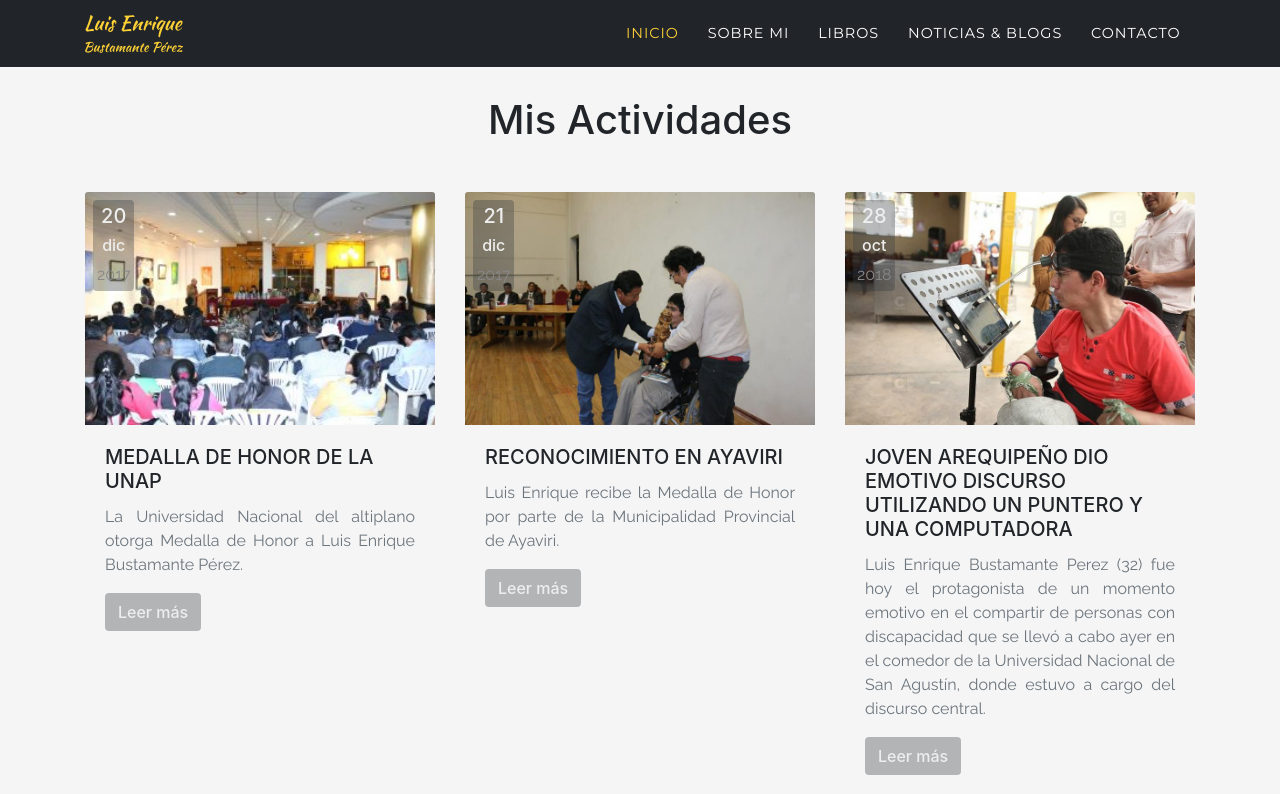
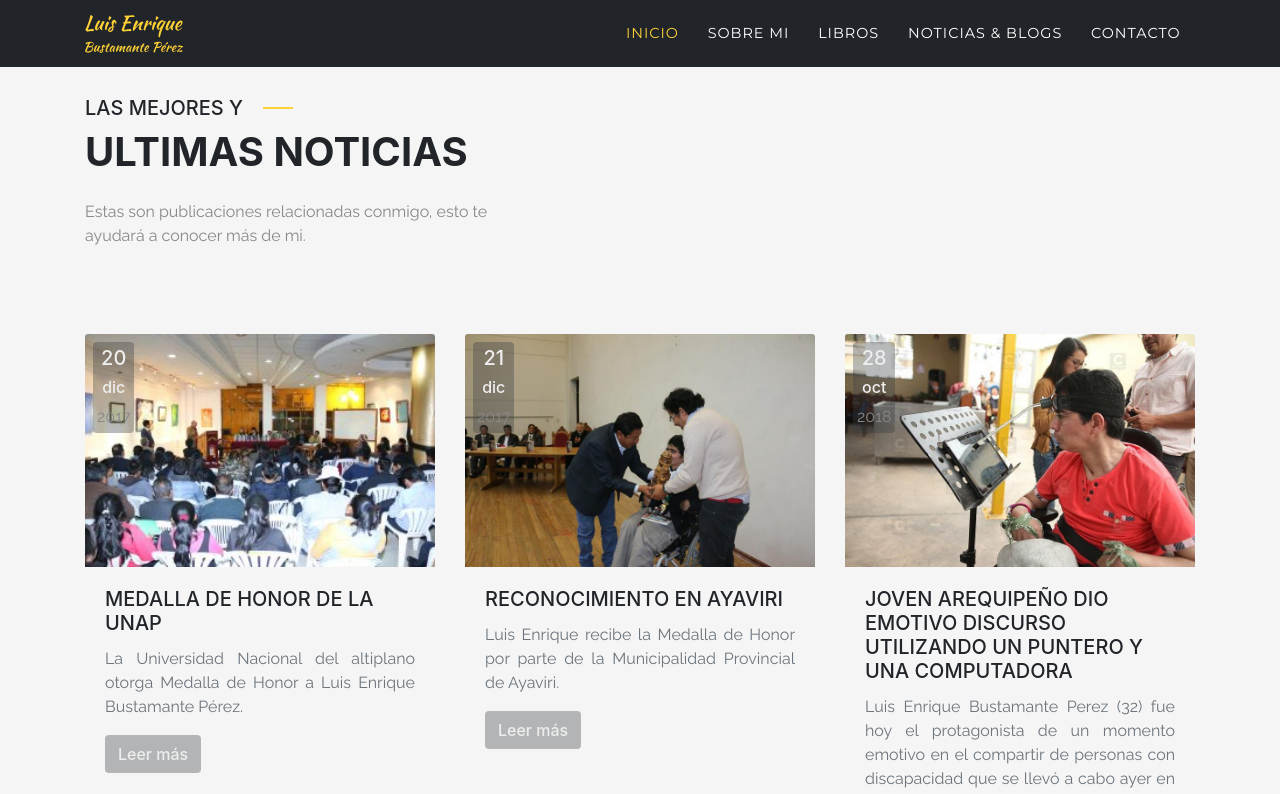
Before and after one commit to christiancazu/enrique_web, a Nuxt app: page /news in a window 1280 px wide. Shown: the top 794 px of the page. Built offline with nearby package versions, Linux system fonts and the light colour scheme.

Commit message:
added titles

```diff
--- a/assets/scss/_global.scss
+++ b/assets/scss/_global.scss
@@ -61,3 +61,28 @@ h1, h2, h3, h4, h5, h6, .h1, .h2, .h3, .h4, .h5, .h6 {
 .contain {
     object-fit: contain;
 }
+
+.pb {
+  &-100 {
+    padding-bottom: 6.25rem;
+  }
+  &-70 {
+    padding-bottom: 4.375rem
+  }
+}
+.pt {
+  &-100 {
+    padding-top: 6.25rem;
+  }
+  &-70 {
+    padding-top: 4.375rem
+  }
+}
+.mt {
+  &-100 {
+    margin-top: 6.25rem;
+  }
+  &-70 {
+    margin-top: 4.375rem
+  }
+}
--- a/components/About.vue
+++ b/components/About.vue
@@ -1,17 +1,26 @@
 <template>
-  <section class="page-section" id="about">
+  <section
+    class="pb-100"
+    id="about"
+  >
     <div class="container">
-      <div class="row">
-        <div class="col-lg-12 text-center">
-          <h2 class="section-heading text-uppercase my-5">Sobre mi</h2>
-          <h3 class="section-subheading text-muted my-5">Mis actividades</h3>
+      <div class="row pb-70">
+        <div class="col-sm-12 col-md-5">
+          <h5 class="text--attach">Aqui muestro más</h5>
+          <h1 class="text--title ">Sobre quien soy yo</h1>
+          <div class="pt-3 pb-6">
+            <p>
+              Vivi momentos entre bueno y malos, pero siempre voy con el buen animo.
+            </p>
+          </div>
         </div>
       </div>
       <div class="row">
         <div class="col-lg-12">
           <ul class="timeline">
             <li
-              v-for="(activity, i) in activities" :key="i"
+              v-for="(activity, i) in activities"
+              :key="i"
               :class="{ 'timeline-inverted': i % 2 }"
             >
               <div class="timeline-image">
@@ -50,7 +59,7 @@ import constants from '~/config/constants'
 
 export default {
   name: 'About',
-  data() {
+  data () {
     return {
       imgPath: constants.IMG_BASE_PATH + '/about/',
       activities: [
--- a/components/MyActivities.vue
+++ b/components/MyActivities.vue
@@ -1,11 +1,20 @@
 <template>
   <div class="my-activities-container">
-    <h1 class="text-center text-title my-5">
-      Mis Actividades
-    </h1>
+    <div class="row pb-70">
+      <div class="col-sm-12 col-md-5">
+        <h5 class="text--attach">Las mejores y</h5>
+        <h1 class="text--title ">ultimas noticias</h1>
+        <div class="pt-3 pb-6">
+          <p>
+            Estas son publicaciones relacionadas conmigo, esto te ayudará a conocer más de mi.
+          </p>
+        </div>
+      </div>
+    </div>
     <div class="row justify-content-center">
       <div
-        v-for="(activity, i) in activities" :key="i"
+        v-for="(activity, i) in activities"
+        :key="i"
         class="col-12 col-sm-6 col-md-4"
       >
         <card-activity
@@ -40,7 +49,7 @@ export default {
   components: {
     CardActivity
   },
-  data() {
+  data () {
     return {
       imgPath: constants.IMG_BASE_PATH + '/activities/',
       activities: activitiesContent
--- a/components/MyBooks.vue
+++ b/components/MyBooks.vue
@@ -1,12 +1,21 @@
 <template>
-  <div>
-
-    <h1 class="text-center my-5">Mis libros</h1>
-
-    <div class="container">
+  <div class="container pt-100 pb-100">
+    <div class="row pb-70">
+      <div class="col-sm-12 col-md-5">
+        <h5 class="text--attach">Te presento</h5>
+        <h1 class="text--title ">mis libros</h1>
+        <div class="pt-3 pb-6">
+          <p>
+            Te invito a que los leas soy maravillosos e inspiradores, y dejame un mensaje o comentarios de lo que te parecieron.
+            <br> Estare muy agradecido.
+          </p>
+        </div>
+      </div>
+    </div>
     <div class="row justify-content-md-center">
       <div
-          v-for="(book, i) in books" :key="i"
+        v-for="(book, i) in books"
+        :key="i"
         class="col-12 col-lg-5"
       >
         <card-book
@@ -15,7 +24,6 @@
           :title="book.title"
           :description="book.description"
         />
-        </div>
       </div>
     </div>
   </div>
```
Lines whose indentation alone changed are shown as unchanged.
